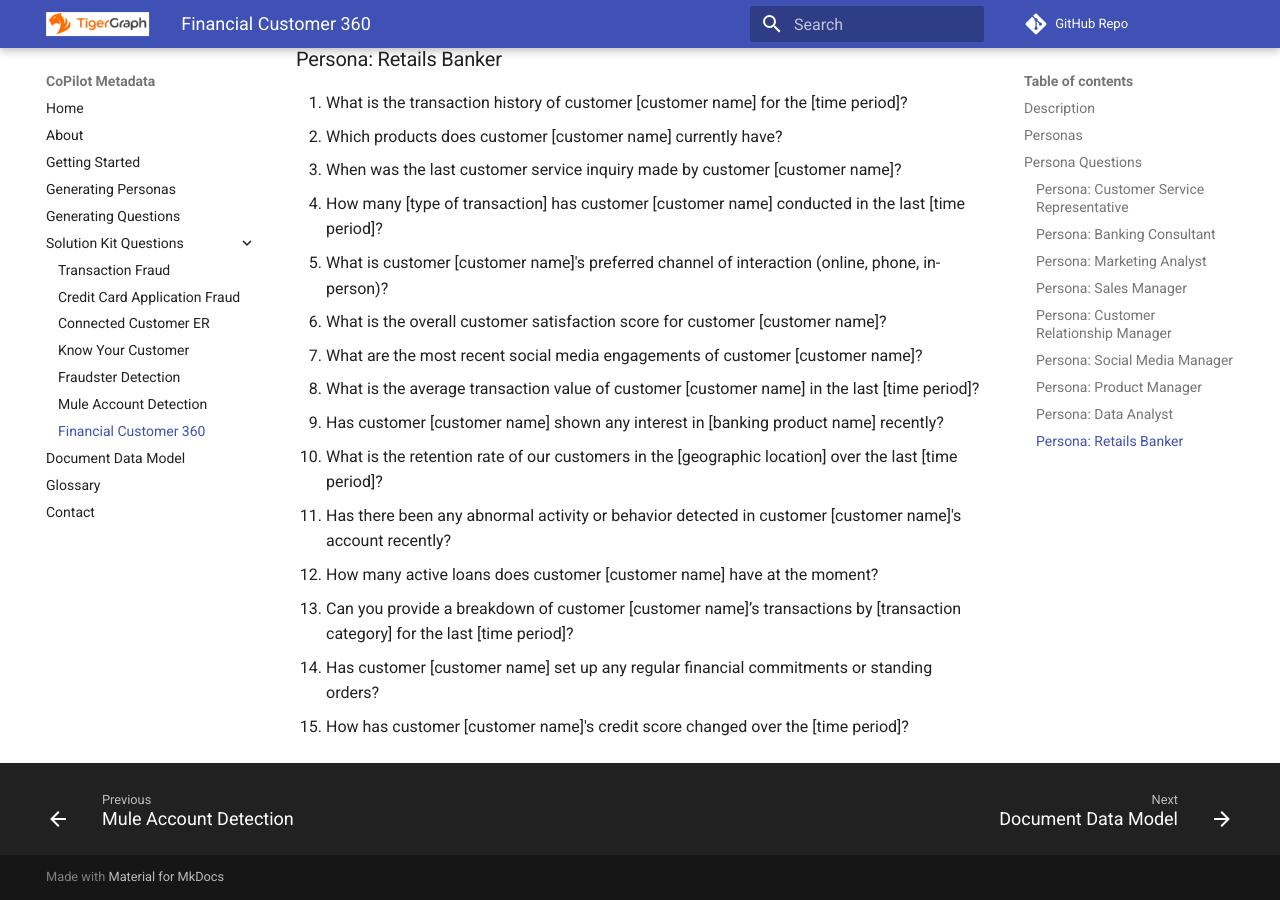
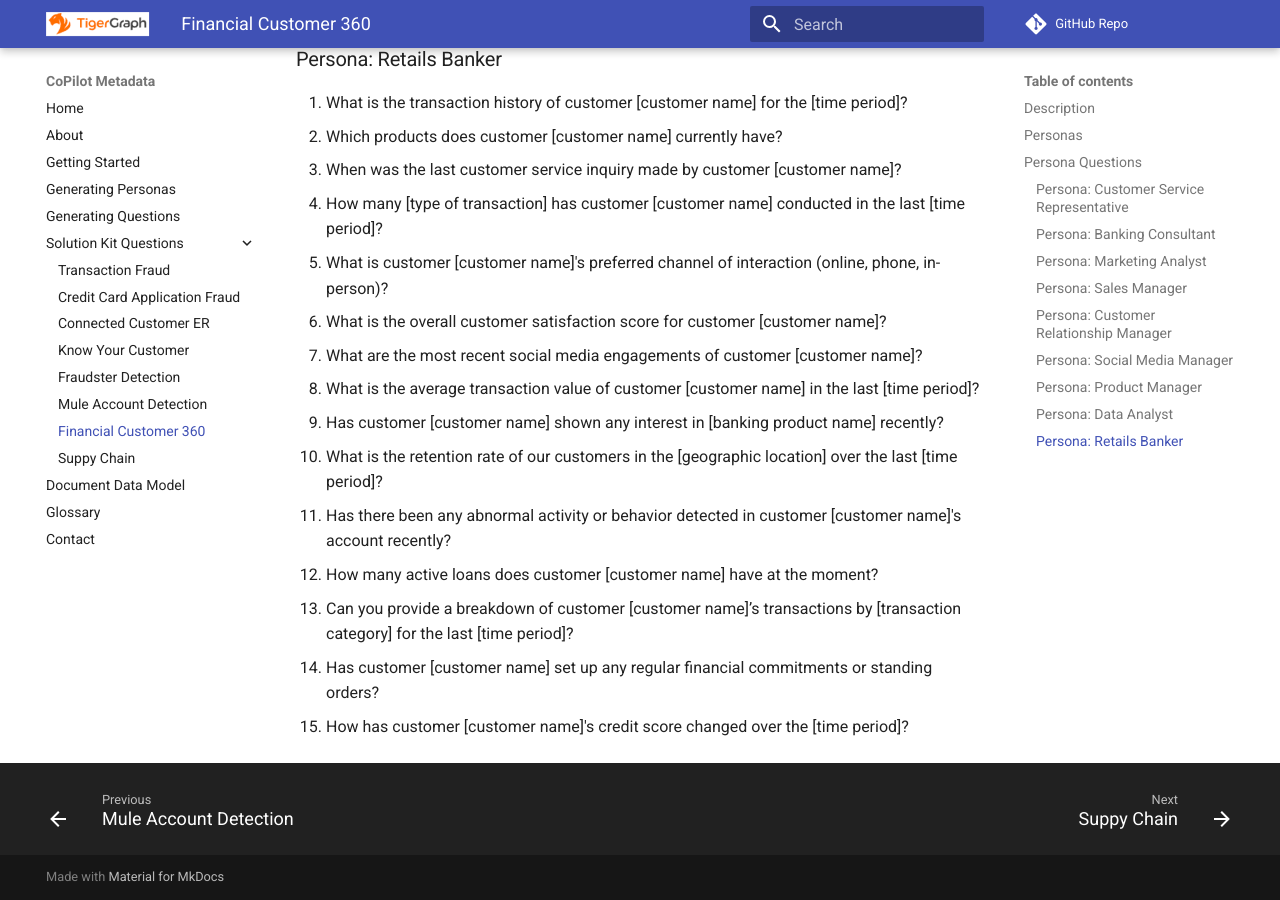
Before and after one commit to dmccrearytg/copilot-metadata, an MkDocs documentation site: the page built from docs/questions/financial-c360.md, in a window 1280 px wide and 900 px high, scrolled down 6849 px. Built offline with MkDocs 1.6.1 and Material for MkDocs 9.7.7, drawn with Linux system fonts in a browser that asks for light colours; comment, search, counter and statistics services are not loaded.

Commit message:
updating content

```diff
--- a/mkdocs.yml
+++ b/mkdocs.yml
@@ -22,6 +22,7 @@
     - Fraudster Detection: questions/fraudster-detection.md
     - Mule Account Detection: questions/mule-account-detection.md
     - Financial Customer 360: questions/financial-c360.md
+    - Suppy Chain: questions/supply-chain.md
   - Document Data Model: document-data-model.md
   - Glossary: glossary.md
   - Contact: contact.md
```
